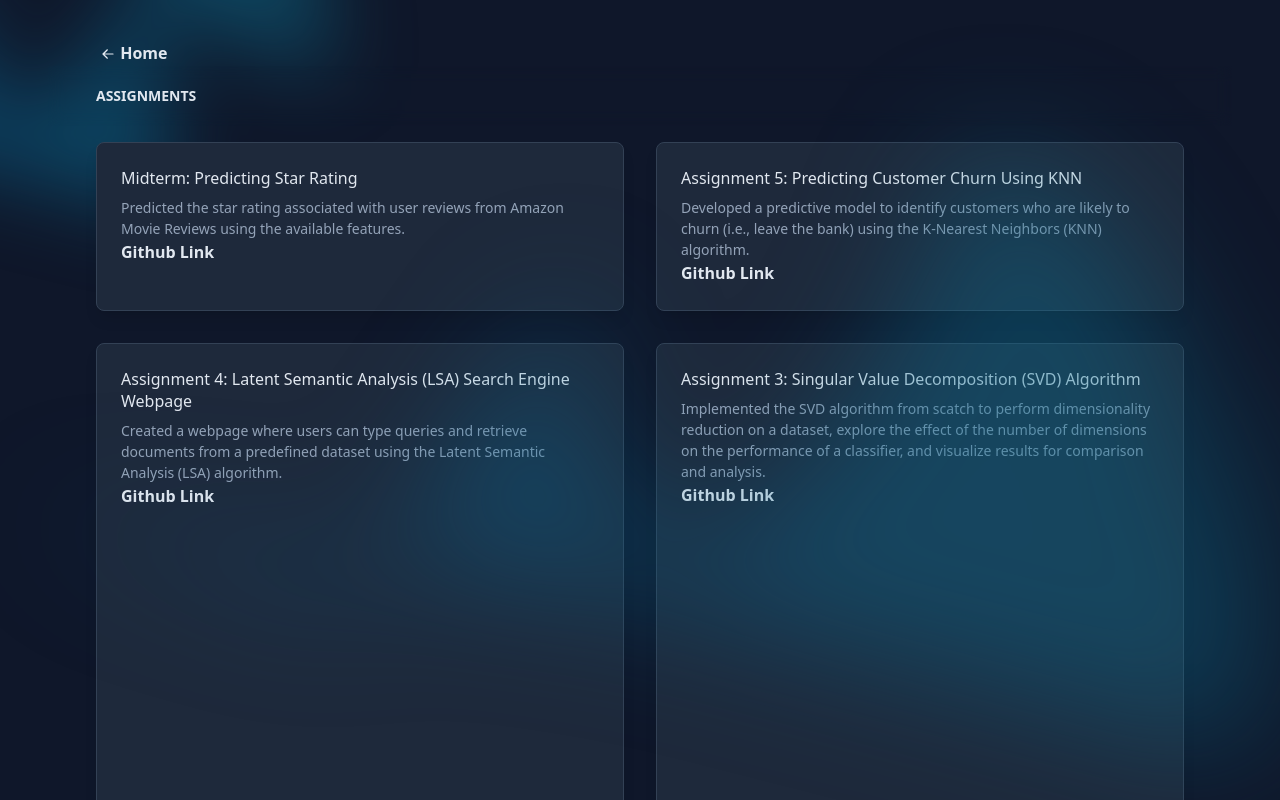
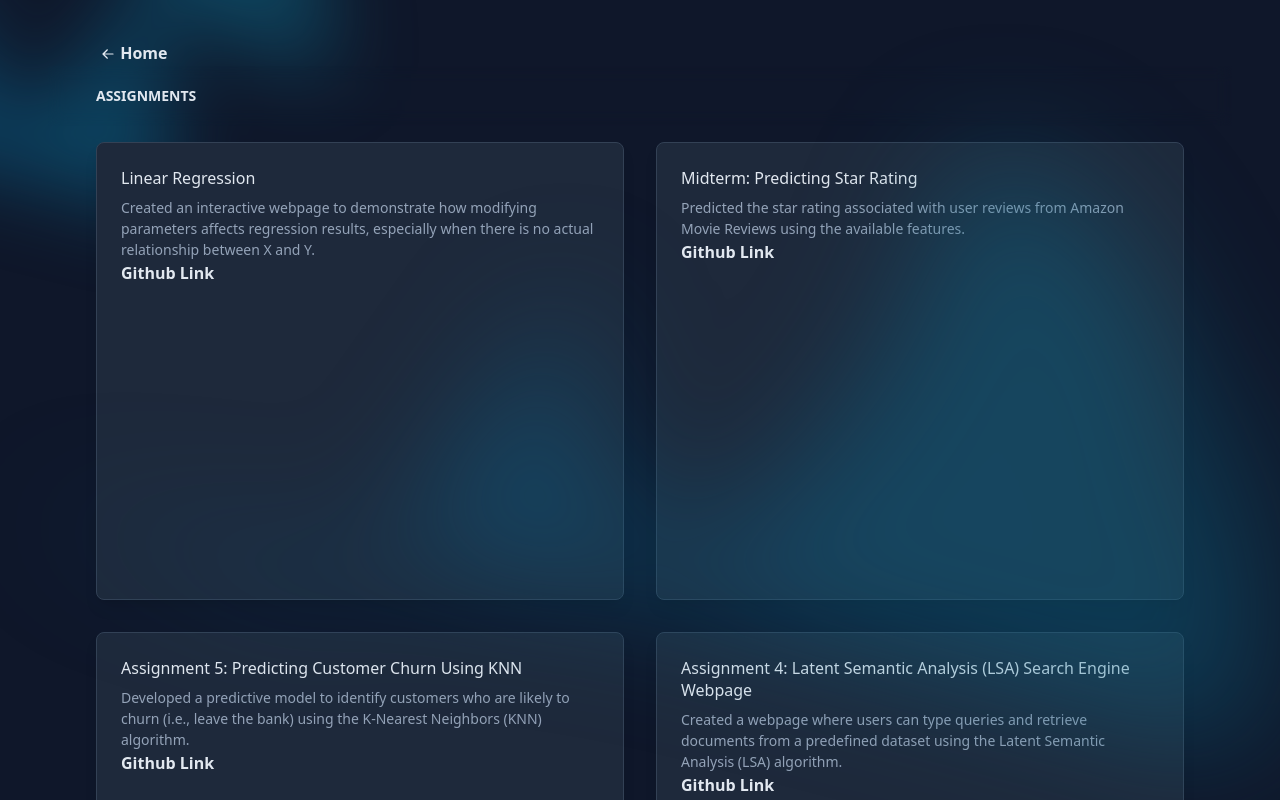
Before and after one commit to Alan0893/Alan0893.github.io, a React (Create React App) app: page /#/assignments in a window 1280 px wide. Shown: the top 800 px of the page. Built offline with nearby package versions, Linux system fonts and the light colour scheme.

Commit message:
added assignment

```diff
--- a/src/pages/Assignments.js
+++ b/src/pages/Assignments.js
@@ -19,6 +19,11 @@ import {
 
 const assignments = [
   {
+    title: 'Linear Regression',
+    description: 'Created an interactive webpage to demonstrate how modifying parameters affects regression results, especially when there is no actual relationship between X and Y.',
+    repoLink: 'https://github.com/Alan0893/alanl193-assignment-6',
+    videoLink: '/assets/videos/assignment6.mp4'
+  }, {
     title: 'Midterm: Predicting Star Rating',
     description: 'Predicted the star rating associated with user reviews from Amazon Movie Reviews using the available features.',
     repoLink: 'https://github.com/Alan0893/alanl193-midterm'
```
Also changed, not shown: 1 other file (tests, documents, lock files or other folders).
